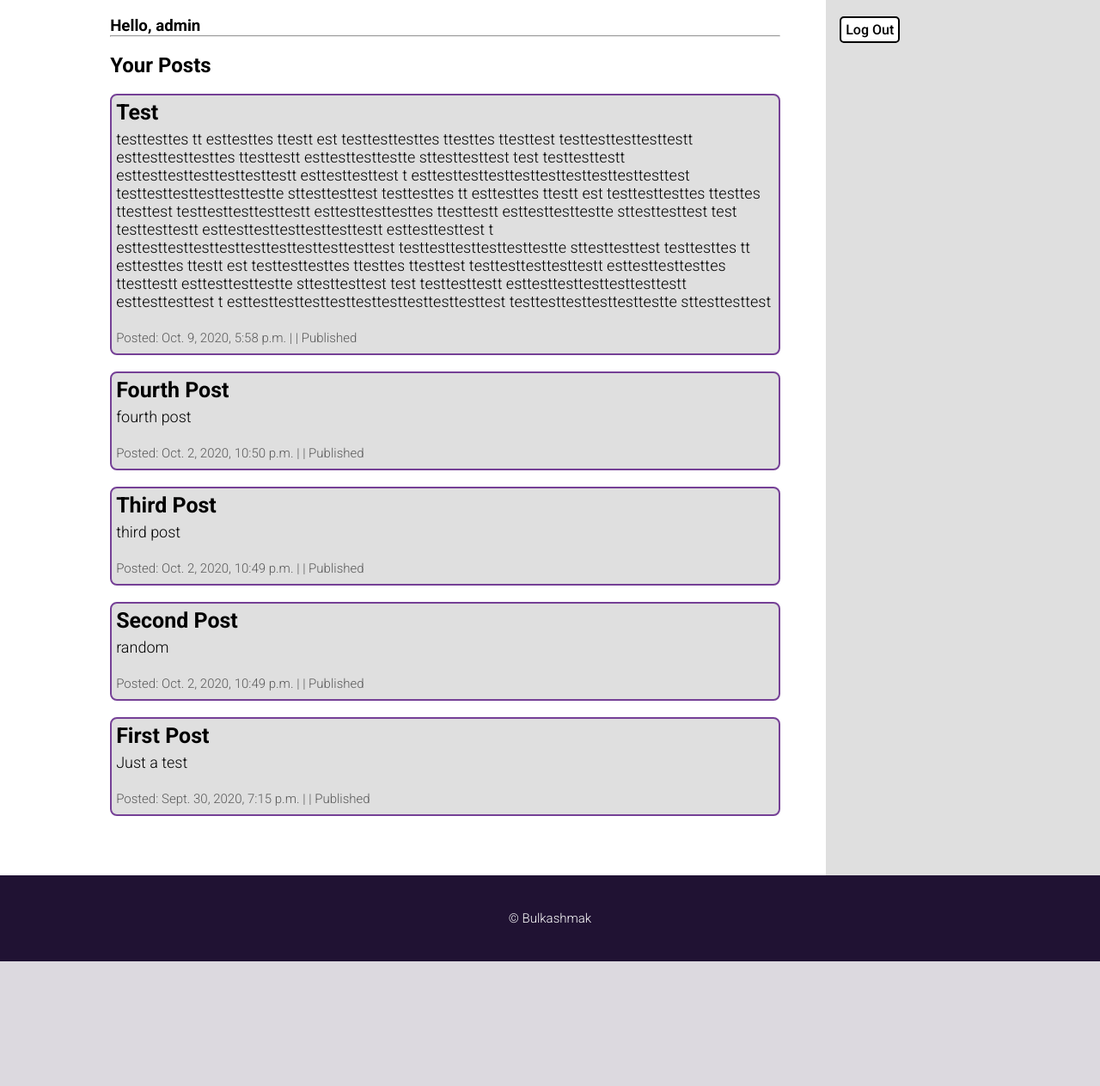
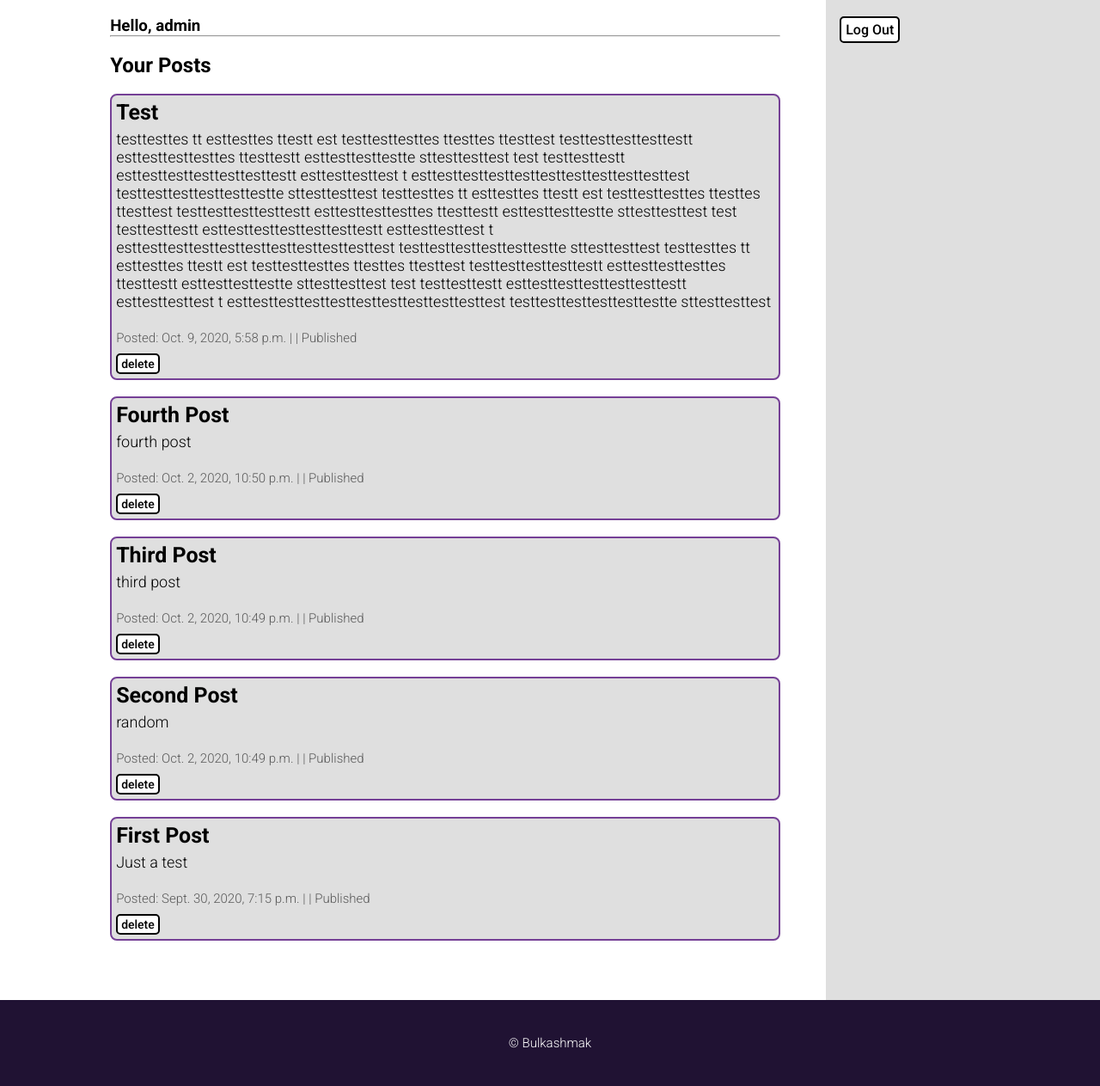
Before and after one commit to bulkashmak/blog_website, a Django app: page /account/ in a window 1280 px wide. Shown: the part 113-1376 px from the top of the page at 86% size. Before the commit the page ends 1231 px from the top, so only its background shows below. Run offline with Django 3.2, Linux system fonts and the light colour scheme; a user stored in the database is signed in; data comes from the database, SQL or seed files in the repository; both versions use the stored data as it was after the commit.

Commit message:
Edited gitignore. Created a view 'delete_post' to delete posts.

```diff
--- a/posts/static/css/base.css
+++ b/posts/static/css/base.css
@@ -238,6 +238,25 @@ aside {
   cursor: pointer;
 }
 
+.delete-btn {
+  background-color: white;
+  border: solid 2px black;
+  border-radius: 5px;
+  color: black;
+  padding: 2px 4px;
+  font-size: 14px;
+  font-family: "Roboto", sans-serif;
+  font-weight: 500;
+  transition: all 0.3s ease 0s;
+  align-items: center;
+}
+
+.delete-btn:hover {
+  background-color: black;
+  color: white;
+  cursor: pointer;
+}
+
 .login-table {
   margin-bottom: 5px;
 }
--- a/posts/urls.py
+++ b/posts/urls.py
@@ -2,9 +2,12 @@ from django.urls import path
 from . import views
 
 
+# app_name = 'posts'
+
 urlpatterns = [
-    path('', views.home_page, name='home_page'),
+    path('home/', views.home_page, name='home_page'),
     path('about/', views.about_page, name='about_page'),
-    path('posts/', views.posts_page, name='posts_page'),
+    path('', views.posts_page, name='posts_page'),
     path('posts/create/', views.create_post_page, name='create_post_page'),
+    path('posts/delete/<int:post_id>', views.delete_post, name='delete_post'),
 ]
--- a/users/templates/users/account.html
+++ b/users/templates/users/account.html
@@ -12,7 +12,9 @@
             <h2>Your Posts</h2><br>
             {% for post in posts %}
                 <div class="post">
-                    <h5>{{ post.title }}</h5>
+                    <h5>
+                        {{ post.title }}
+                    </h5>
                     <p>{{ post.content }}</p>
                     <p class="author">
                         Posted: {{ post.created }} | |
@@ -20,6 +22,9 @@
                             {% else %} Draft
                             {% endif %}
                     </p>
+                    <a href="{% url 'delete_post' post.id %}">
+                        <button class="delete-btn" type="button">delete</button>
+                    </a>
                 </div><br>
             {% endfor %}
         </div>
--- a/users/urls.py
+++ b/users/urls.py
@@ -1,6 +1,8 @@
 from django.urls import path, include
 from . import views
 
+
+# app_name = 'users'
 
 urlpatterns = [
     path('', include('django.contrib.auth.urls')),
```
Also changed, not shown: posts/views.py (+14 -1 lines), db.sqlite3, 1 other file.
